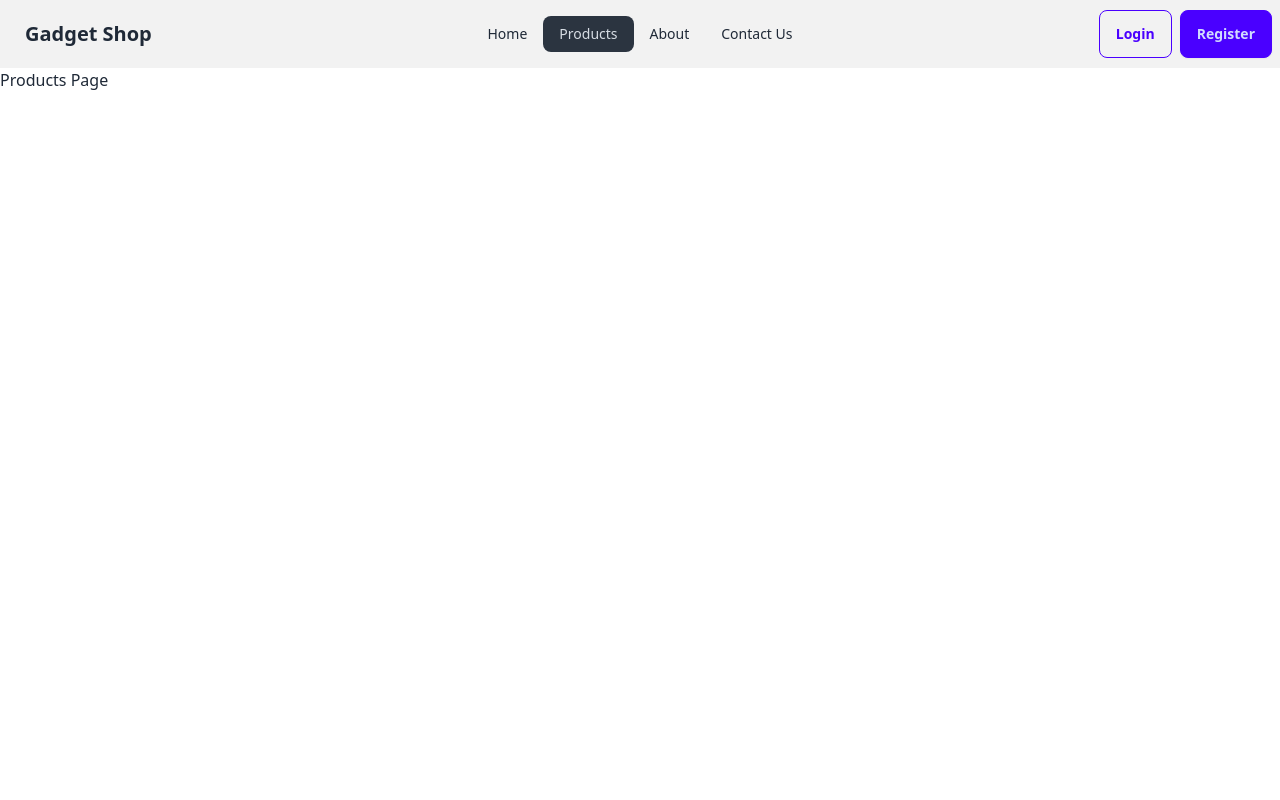
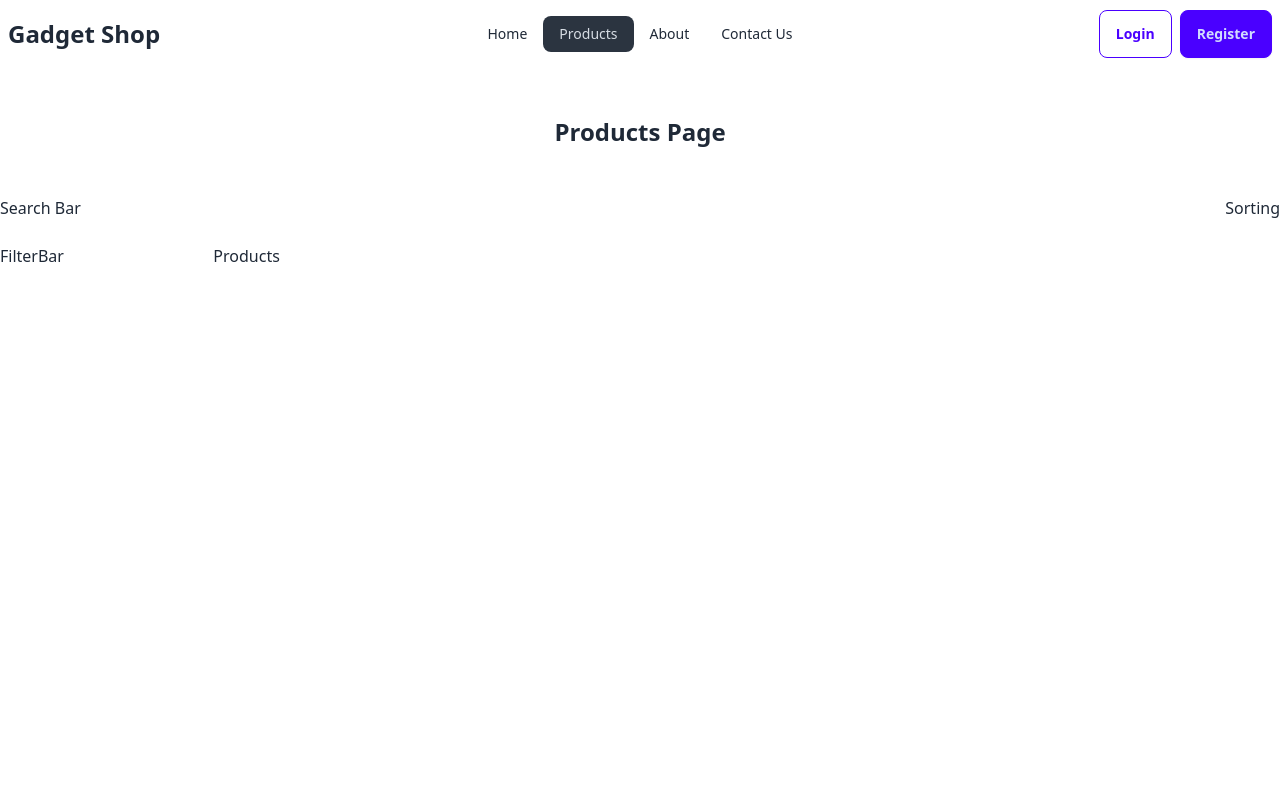
Before and after one commit to shuvakarmakar/gadget-shop-client, a React (Vite) app: page /products in a window 1280 px wide. Shown: the top 800 px of the page. Built offline with nearby package versions, Linux system fonts and the light colour scheme; no server answers.

Commit message:
Product Page Working for Sorting and Searching Functionality

```diff
--- a/src/components/Navbar.jsx
+++ b/src/components/Navbar.jsx
@@ -5,7 +5,7 @@ import UserDropdown from "./UserDropdown";
 const Navbar = () => {
     const { user } = useAuth();
     return (
-        <div className="navbar bg-base-200">
+        <div className="navbar container mx-auto">
             <div className="navbar-start">
                 <div className="dropdown">
                     <div tabIndex={0} role="button" className="btn btn-ghost lg:hidden">
@@ -36,7 +36,7 @@ const Navbar = () => {
                         <li><a>Item 3</a></li>
                     </ul>
                 </div>
-                <h2 className="btn btn-ghost text-xl">Gadget Shop</h2>
+                <h2 className="font-bold text-2xl">Gadget Shop</h2>
             </div>
             <div className="navbar-center hidden lg:flex">
                 <ul className="menu menu-horizontal px-1">
--- a/src/layout/Main.jsx
+++ b/src/layout/Main.jsx
@@ -5,7 +5,7 @@ import Footer from "../components/Footer";
 const Main = () => {
     return (
         <div>
-            <div>
+            <div className="bg-base-100">
                 <Navbar></Navbar>
             </div>
             <div className="min-h-screen">
--- a/src/pages/Products.jsx
+++ b/src/pages/Products.jsx
@@ -1,8 +1,17 @@
-
 const Products = () => {
     return (
-        <div>
-            <h1>Products Page</h1>
+        <div className="container mx-auto">
+            <h1 className="my-12 text-2xl font-semibold text-center">Products Page</h1>
+            {/* Sorting and Searching */}
+            <div className="flex justify-between items-center w-full mb-6">
+                <h1>Search Bar</h1>
+                <h1>Sorting</h1>
+            </div>
+            {/* content */}
+            <div className="grid  grid-cols-12">
+                <div className="col-span-2">FilterBar</div>
+                <div className="col-span-10">Products</div>
+            </div>
         </div>
     );
 };
```
